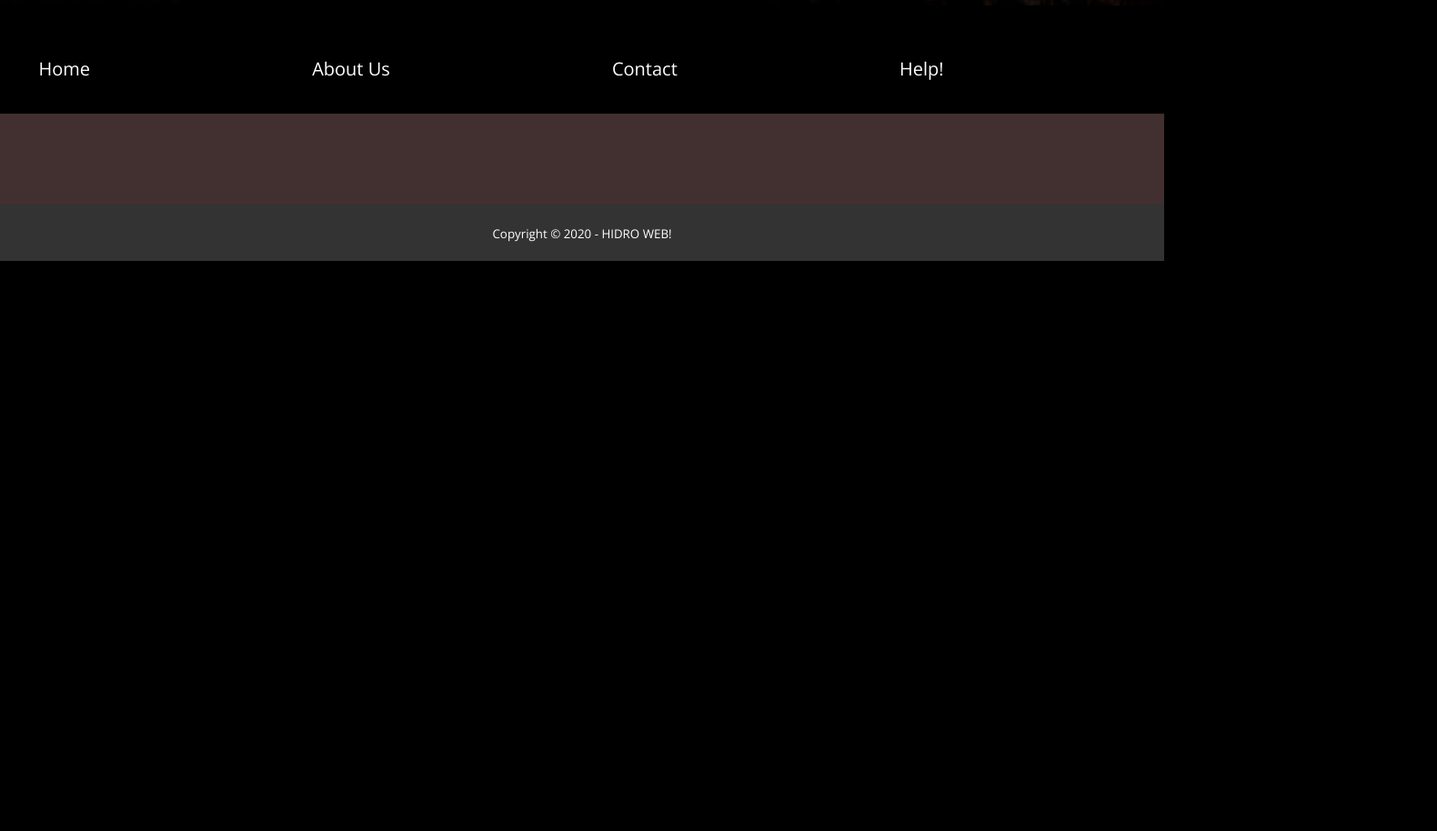
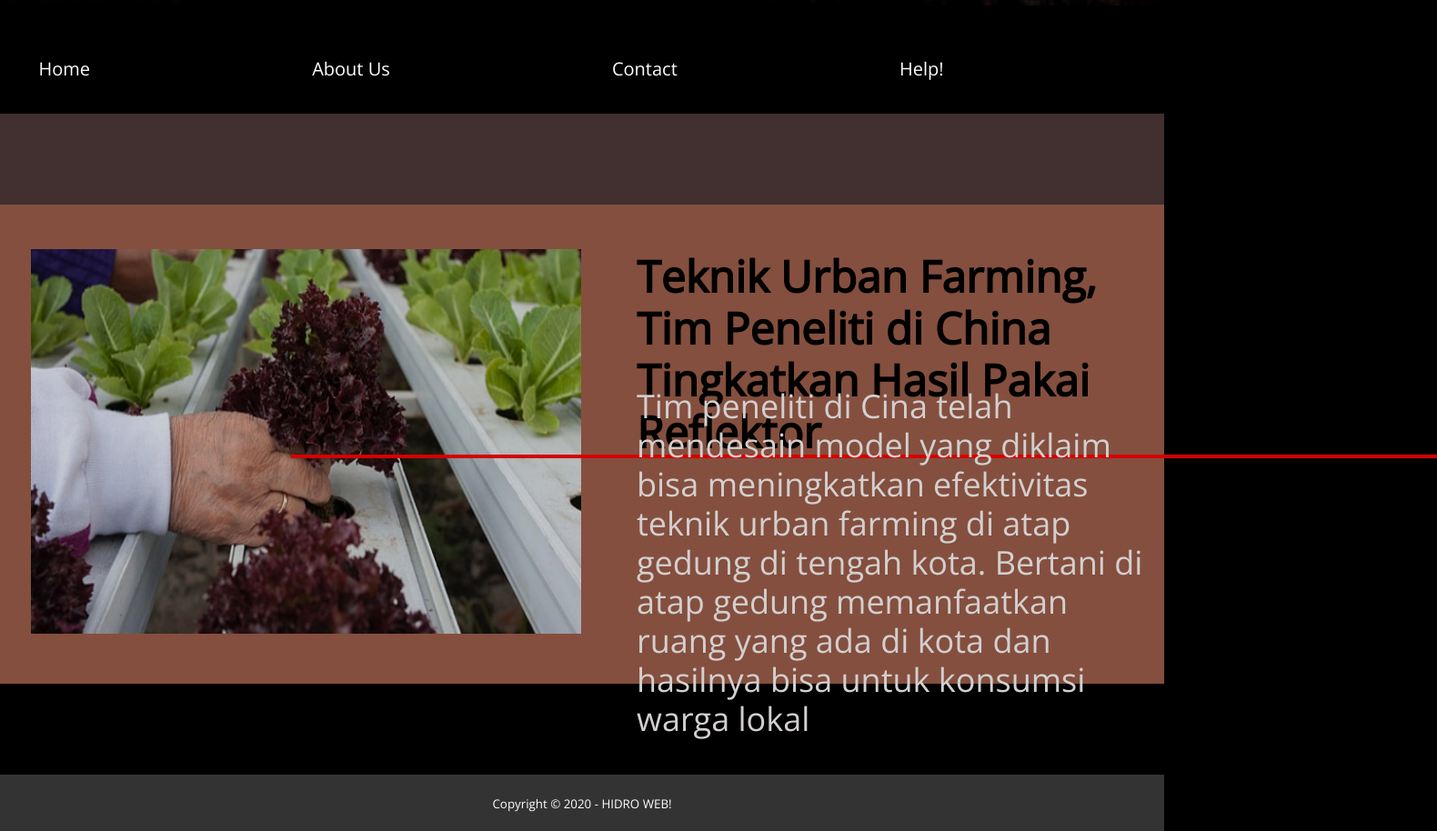
Before and after one commit to MochArisandiJayanto/Project-PWEB, a plain HTML site: page index.html in a window 1280 px wide. Shown: the part 829-1743 px from the top of the page at 91% size, 1580 px wide, since content can reach past the window. Before the commit the page ends 1116 px from the top, so only its background shows below. Drawn offline with nearby package versions, Linux system fonts and the light colour scheme.

Commit message:
Update Code index.html and style.css

```diff
--- a/css/style.css
+++ b/css/style.css
@@ -97,7 +97,45 @@ a {
 section {
 	padding:50px 0;
 }
+.isi1 {
+    background-color: #A0604C;
+    opacity: 83%;
+    margin-bottom: 100px;
+}
+.isi1 h3 {
+    position: absolute;
+    line-height: 57px;
+    color: #000000;
+    left: 700px;
+    font-weight: bold;
+    font-size: 48px;
+}
+section h3::after {
+	content: '';
+	display: block;
+    position: absolute;
+	bottom: -1px;
+	width:1260px;
+	height:4px;
+    background-color:red;
+	left: calc(50% - 670px);
+}
+section p {
+    position: absolute;
+    font-size: 36px;
+    color: #FFFBFB;
+    left: 700px;
+    line-height: 43px;
+    margin-top: 150px;
+}
+.isi1 img {
+    height: 423px;
+    width: 605px;
+    left: -2038px;
+    top: 1163px;
+    border-radius: 0px;
 
+}
 footer {
 	background-color: #333;
 	padding: 20px;
--- a/index.html
+++ b/index.html
@@ -44,6 +44,13 @@
     </section>
 
     <!--Isi-->
+    <section class="isi1">
+        <h3>Teknik Urban Farming, Tim Peneliti di China Tingkatkan Hasil Pakai Reflektor</h3>
+        <p>Tim peneliti di Cina telah mendesain model yang diklaim bisa meningkatkan efektivitas teknik urban farming di atap gedung di tengah kota. Bertani di atap gedung memanfaatkan ruang yang ada di kota dan hasilnya bisa untuk konsumsi warga lokal</p>
+        <div class="container">
+            <img src="gambar/isi1.jpg">
+        </div>
+    </section>
 
 
 
```
Also changed, not shown: gambar/isi1.jpg (added).
